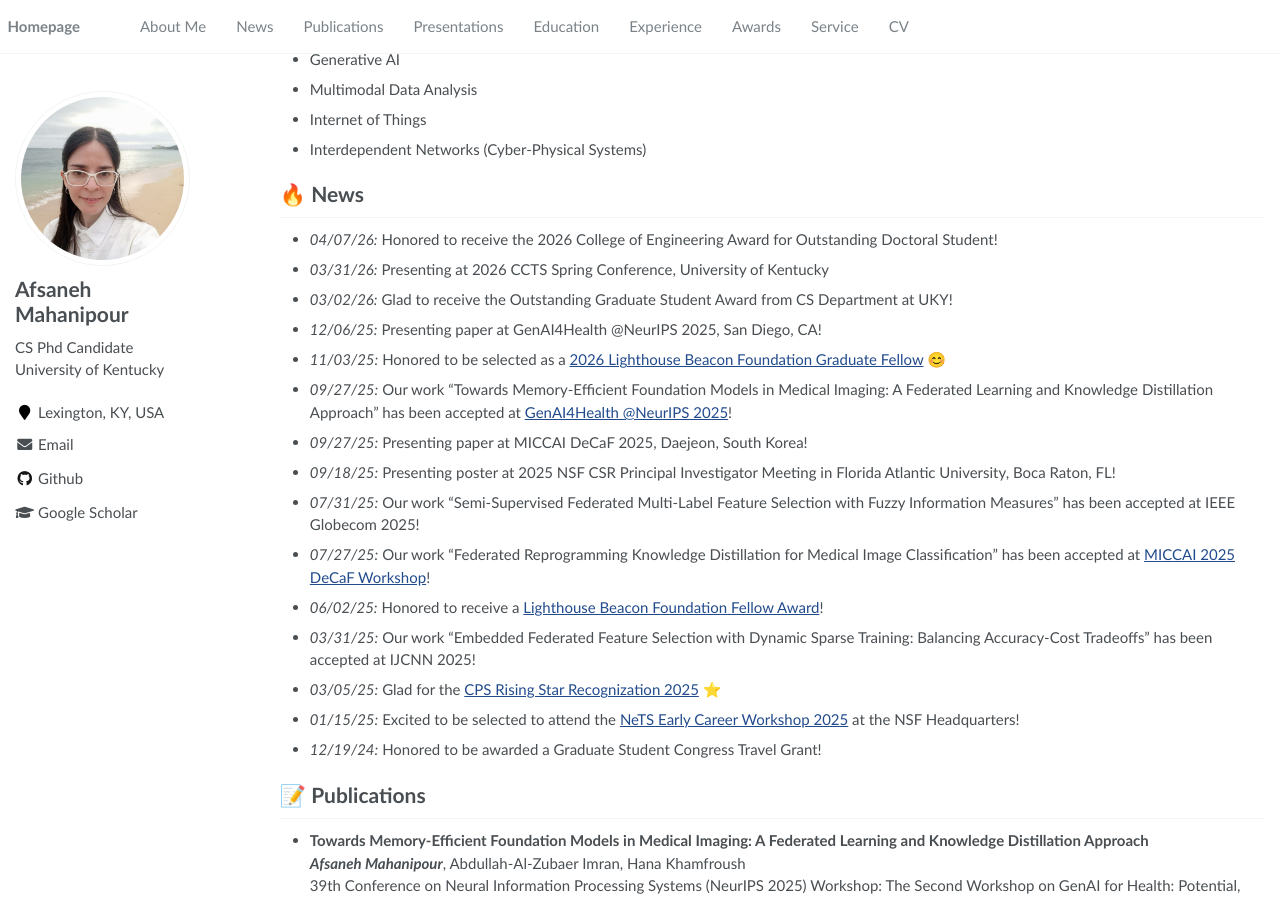
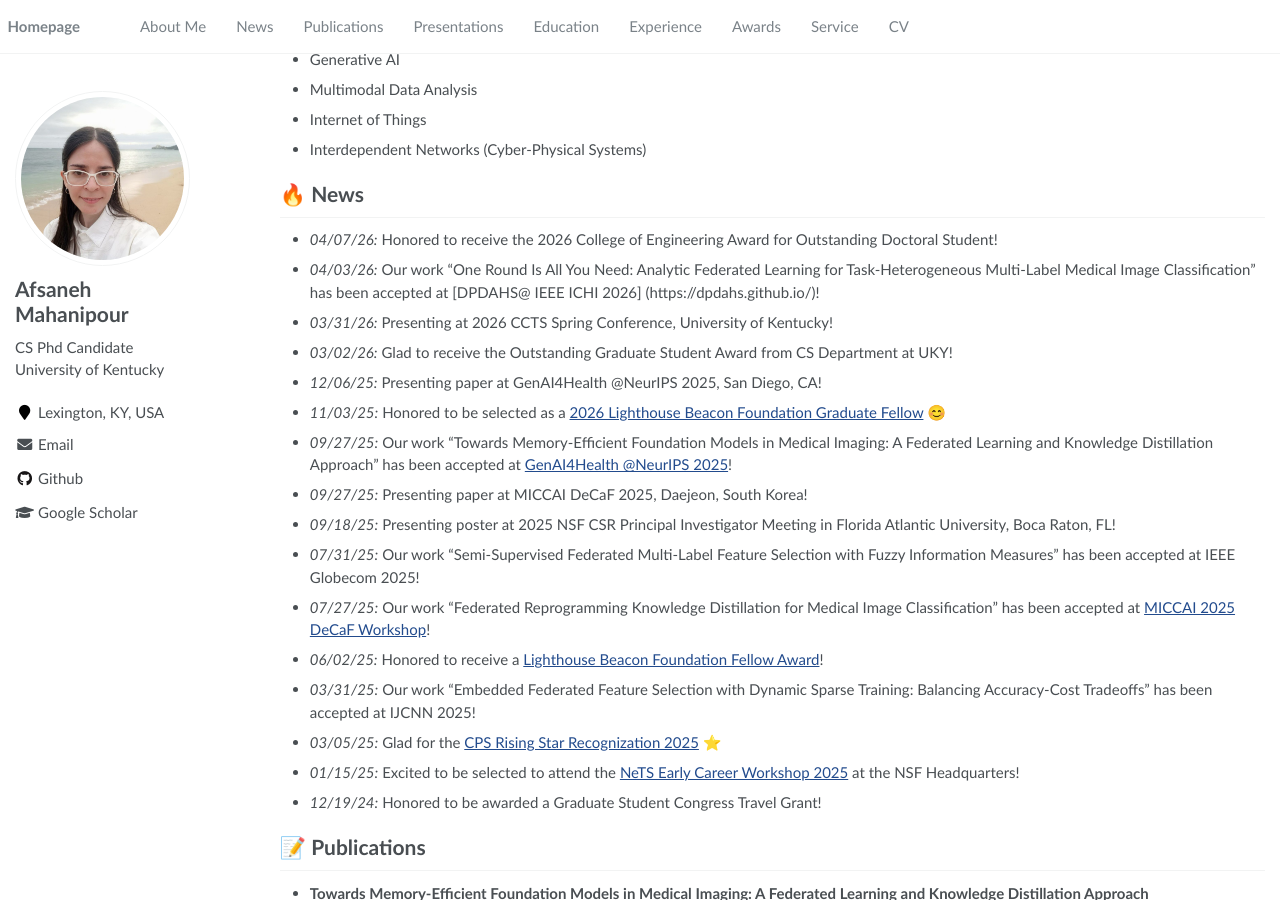
Before and after one commit to AfsanehMahanipour/AfsanehMahanipour.github.io, a Jekyll site: the page built from _pages/about.md, in a window 1280 px wide and 900 px high, scrolled down 313 px. Built offline with Jekyll 4.4.1, drawn with Linux system fonts in a browser that asks for light colours.

Commit message:
Update personal webpage content

```diff
--- a/_pages/about.md
+++ b/_pages/about.md
@@ -33,7 +33,8 @@ I am a Ph.D. candidate in [Computer Science](https://engr.uky.edu/academics/depa
 
 # 🔥 News
 - *04/07/26:* Honored to receive the 2026 College of Engineering Award for Outstanding Doctoral Student!
-- *03/31/26:* Presenting at 2026 CCTS Spring Conference, University of Kentucky
+- *04/03/26:* Our work "One Round Is All You Need: Analytic Federated Learning for Task-Heterogeneous Multi-Label Medical Image Classification" has been accepted at [DPDAHS@ IEEE ICHI 2026] (https://dpdahs.github.io/)!
+- *03/31/26:* Presenting at 2026 CCTS Spring Conference, University of Kentucky!
 - *03/02/26:* Glad to receive the Outstanding Graduate Student Award from CS Department at UKY!
 - *12/06/25:* Presenting paper at GenAI4Health @NeurIPS 2025, San Diego, CA!
 - *11/03/25:* Honored to be selected as a [2026 Lighthouse Beacon Foundation Graduate Fellow](https://engr.uky.edu/news/2026-lighthouse-beacon-foundation-scholars-announced) 😊
```
